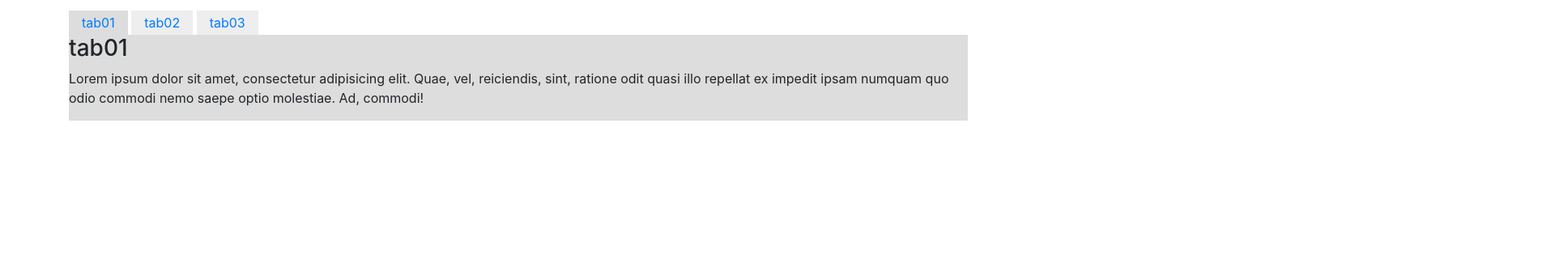
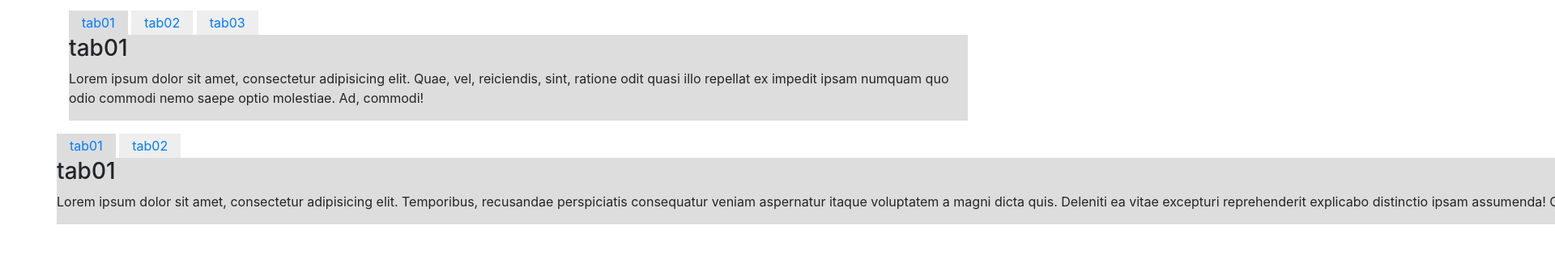
Before and after one commit to kevchapman/tabs, a website: page demo/index.html in a window 1280 px wide. Shown: the part 147-462 px from the top of the page at 81% size, 1920 px wide, since content can reach past the window. Drawn offline with nearby package versions, Linux system fonts and the light colour scheme.

Commit message:
deeplinking

```diff
--- a/demo/index.html
+++ b/demo/index.html
@@ -20,7 +20,7 @@
 		<div id="tab1" class="tabs">
 			<ul class="tab_nav">
 				<li><a href="#tabItem01">tab01</a></li>
-				<li><a href="#tabItem02">tab02</a></li>
+				<li><a href="/newpath/">tab02</a></li>
 				<li><a href="#tabItem03">tab03</a></li>
 			</ul>
 			<div class="tab_mask">
@@ -41,12 +41,35 @@
 				</div>
 			</div>
 		</div>
+		<div class="row mrgT">
+			<div class="span8">
+				<div id="tab2" class="tabs">
+					<ul class="tab_nav">
+						<li><a href="#tab201">tab01</a></li>
+						<li><a href="#tab202">tab02</a></li>
+					</ul>
+					<div class="tab_mask">
+						<div class="tab_scroll">
+							<div class="tab_item">
+								<h3>tab01</h3>
+								<p>Lorem ipsum dolor sit amet, consectetur adipisicing elit. Temporibus, recusandae perspiciatis consequatur veniam aspernatur itaque voluptatem a magni dicta quis. Deleniti ea vitae excepturi reprehenderit explicabo distinctio ipsam assumenda! Corporis?</p>
+							</div>
+							<div class="tab_item">
+								<h3>tab02</h3>
+								<p>Lorem ipsum dolor sit amet, consectetur adipisicing elit. Temporibus, recusandae perspiciatis consequatur veniam aspernatur itaque voluptatem a magni dicta quis. Deleniti ea vitae excepturi reprehenderit explicabo distinctio ipsam assumenda! Corporis?</p>
+							</div>
+						</div>
+					</div>
+				</div>
+			</div>
+		</div>
 	</div>
 	<script src="bower_components/jquery/jquery.min.js"></script>
 	<script src="js/tabs.js"></script>
 	<script>
 		(function(global,$){
 			$('#tab1').tabs();
+			$('#tab2').tabs();
 		})(window,jQuery);
 	</script>
 </body>
--- a/demo/js/tabs.js
+++ b/demo/js/tabs.js
@@ -31,7 +31,10 @@
 			this.navItems.each(function(i){
 				var $t = $(this);
 				$t.data({id:i}).click(function(){
-					t.goTo( $t.data().id );return false;
+					t.goTo( $t.data().id );
+					if(!$(this).data().deepLink){
+						return false;
+					}
 				});
 			});
 
@@ -51,9 +54,26 @@
 			var t = this;
 			this.scroll.width( (t.mask.width()) * t.items.length);
 			this.itemW = t.mask.width();
-			this.items.each(function(i){
-				t.tabs[i] = {ele:$(this),id:this.id,index:i,name:$(this).data().name || false};
-			}).css({float:'left'}).width(t.itemW);
+			this.items
+				.each(function(i){
+					var name = (function(){
+						var navItem = t.navItems.eq(i),
+							href = navItem.attr('href'),
+							hasHash = href.match(/^#/);
+						if(hasHash){
+							navItem.data().deepLink = true;
+						}
+						return hasHash ? href.replace('#','') : false;
+					})();
+					t.tabs[i] = {
+						ele:$(this),
+						id:this.id,
+						index:i,
+						name:name
+					};
+				})
+				.css({float:'left'})
+				.width(t.itemW);
 
 			if(this.opts.autosize){
 				this.navItems.each(function(i){
--- a/demo/styles/main.scss
+++ b/demo/styles/main.scss
@@ -0,0 +1 @@
+.mrgT{margin-top: 1em;}
```
Also changed, not shown: README.md, demo/styles/main.css.
